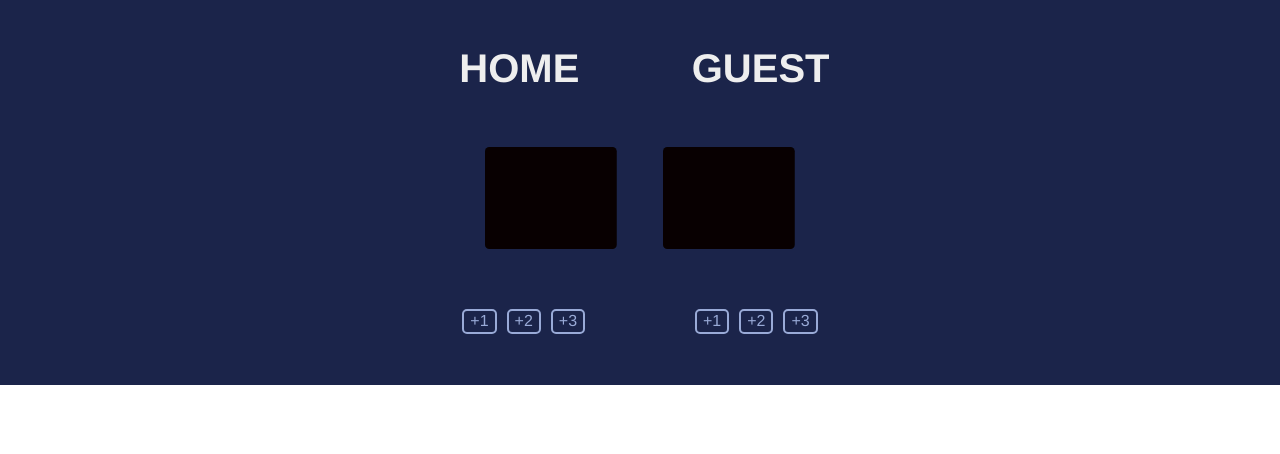
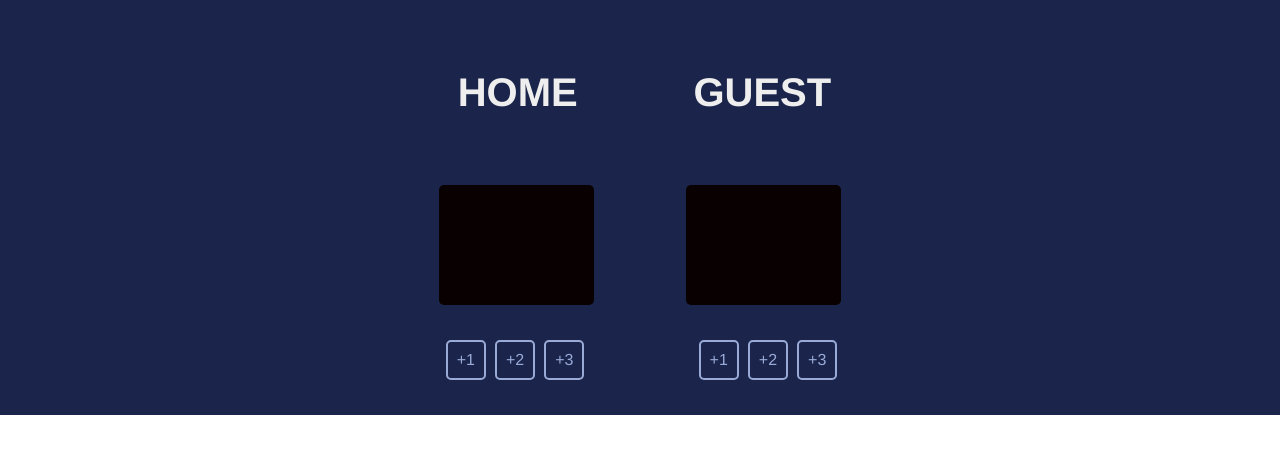
Before and after one commit to modularscript/Basketball-Scoreboard, a website built with Vite: page index.html in a window 1280 px wide. Built offline with nearby package versions, Linux system fonts and the light colour scheme; a web font is replaced by a local one.

Commit message:
Building and learning flex

```diff
--- a/index.css
+++ b/index.css
@@ -23,22 +23,18 @@
   display: flex;
   flex-direction: column;
   justify-content: space-evenly;
-  width: 575px;
-  height: 385px;
+  width: 585px;
+  height: 415px;
   margin: 0 auto;
-
 }
 
 .board-title {
   font-family: "Verdana-Bold", Helvetica;
   display: flex;
-  align-items: flex-end;
   justify-content: space-evenly;
-  /* gap: 15%; */
   color: aliceblue;
   font-weight: 700;
   font-size: 1.8rem;
-  /* align-content: flex-end; */
 }
 
 .board-title-home {
@@ -46,23 +42,15 @@
   font-family: "Verdana-Bold", Helvetica;
   font-size: 40px;
   font-weight: 700;
-  /* left: 85px; */
   letter-spacing: 0;
   line-height: 35.9px;
-  /* position: absolute; */
   text-align: center;
-  /* top: 67px; */
   width: 149px;
 }
 
 .score-display {
   display: flex;
-  align-items: center;
-  align-items: space-between;
-  justify-content: baseline;
-  gap: 15%;
-  text-align: center;
-  margin: 0 auto;
+  justify-content: space-evenly;
 }
 
 
@@ -71,186 +59,26 @@
 
 .score-buttons {
   display: flex;
-  align-items: center;
   justify-content: space-evenly;
+  gap: 16px;
 }
 
-.add-points-btn-home {
+.add-points-btns {
   display: flex;
-  justify-content: space-evenly;
-  gap: 10px;
-  /* flex-wrap: nowrap; */
-  align-content: center;
-  /* align-items: flex-start; */
+  gap: 6px;
+  justify-content: space-around;
+  align-content: space-between;
 }
 
 
-.add-points-btn-home button {
 
+.add-points-btns button {
   background-color: #1b244a;
   border: 2px solid #99aad7;
   border-radius: 5px;
   color: #99aad7;
   font-family: "Cursed Timer ULiL-Regular", Helvetica;
   font-weight: 400;
+  padding: 9px;
+  margin: 0 0 0 3px;
 }
-
-
-
-
-
-/* .add-points-btn-home {
-  height: 45px;
-  left: 82px;
-  position: absolute;
-  top: 271px;
-  width: 155px;
-}
-
-.add-points-btn-home-2 {
-  height: 45px;
-  left: 337px;
-  position: absolute;
-  top: 271px;
-  width: 155px;
-}
-
-
-.plus-three-point {
-  height: 45px;
-  left: 110px;
-  position: absolute;
-  top: 0;
-  width: 47px;
-}
-
-.overlap-group {
-  border: 2px solid;
-  border-color: #99aad7;
-  border-radius: 5px;
-  height: 45px;
-  position: relative;
-  width: 45px;
-}
-
-.text-wrapper {
-  color: #99aad7;
-  font-family: "Cursed Timer ULiL-Regular", Helvetica;
-  font-size: 18px;
-  font-weight: 400;
-  left: 5px;
-  letter-spacing: 0;
-  line-height: 27.8px;
-  position: absolute;
-  text-align: center;
-  top: 7px;
-  white-space: nowrap;
-  width: 30px;
-}
-
-.plus-two-point {
-  height: 45px;
-  left: 54px;
-  position: absolute;
-  top: 0;
-  width: 47px;
-}
-
-.overlap {
-  border-radius: 5px;
-  height: 45px;
-  position: relative;
-  width: 45px;
-}
-
-.text-wrapper-2 {
-  color: #99aad7;
-  font-family: "Cursed Timer ULiL-Regular", Helvetica;
-  font-size: 18px;
-  font-weight: 400;
-  left: 7px;
-  letter-spacing: 0;
-  line-height: 27.8px;
-  position: absolute;
-  text-align: center;
-  top: 9px;
-  white-space: nowrap;
-  width: 30px;
-}
-
-.rectangle {
-  border: 2px solid;
-  border-color: #99aad7;
-  border-radius: 5px;
-  height: 45px;
-  left: 0;
-  position: absolute;
-  top: 0;
-  width: 45px;
-}
-
-.plus-one-point {
-  height: 45px;
-  left: 0;
-  position: absolute;
-  top: 0;
-  width: 47px;
-}
-
-
-
-.overlap-2 {
-  left: 82px;
-  position: absolute;
-  top: 124px;
-}
-
-.home-points-text {
-  color: #f94f6d;
-  font-family: "Cursed Timer ULiL-Regular", Helvetica;
-  font-size: 90px;
-  font-weight: 400;
-  left: 18px;
-  letter-spacing: 0;
-  line-height: 126.7px;
-  position: absolute;
-  text-align: center;
-  top: 0;
-  white-space: nowrap;
-  width: 117px;
-}
-
-.overlap-3 {
-  left: 337px;
-  position: absolute;
-  top: 124px;
-}
-
-.board-title-home {
-  color: #eeeeee;
-  font-family: "Verdana-Bold", Helvetica;
-  font-size: 40px;
-  font-weight: 700;
-  left: 85px;
-  letter-spacing: 0;
-  line-height: 35.9px;
-  position: absolute;
-  text-align: center;
-  top: 67px;
-  width: 149px;
-}
-
-.board-title-home-2 {
-  color: #eeeeee;
-  font-family: "Verdana-Bold", Helvetica;
-  font-size: 40px;
-  font-weight: 700;
-  left: 340px;
-  letter-spacing: 0;
-  line-height: 35.9px;
-  position: absolute;
-
-  text-align: center;
-  top: 67px;
-  width: 149px;
-} */
--- a/index.html
+++ b/index.html
@@ -12,11 +12,14 @@
       <div class="part">
 
         <div class="board-title">
-          <div class="board-title-home">HOME</div>
-          <div class="board-title-home">GUEST</div>
+          <p class="board-title-home">HOME</p>
+          <p class="board-title-home">GUEST</p>
         </div>
 
         <div class="score-display">
+          <!--Note: Vector elementals
+            https://developer.mozilla.org/en-US/docs/Web/SVG/Element/rect
+          -->
           <svg xmlns="http://www.w3.org/2000/svg" width="155" height="120" viewBox="0 0 155 120" fill="none">
             <rect width="155" height="120" rx="5" fill="#080001" />
           </svg>
@@ -28,15 +31,15 @@
         </div>
 
         <div class="score-buttons">
-          <div class="add-points-btn-home">
-            <button class="plus-one-point">+1</button>
-            <button class="plus-two-point">+2</button>
-            <button class="plus-three-point">+3</button>
+          <div class="add-points-btns">
+            <button class="one-point-home">+1</button>
+            <button class="two-point-home">+2</button>
+            <button class="three-point-home">+3</button>
           </div>
-          <div class="add-points-btn-home">
-            <button class="plus-one-point">+1</button>
-            <button class="plus-two-point">+2</button>
-            <button class="plus-three-point">+3</button>
+          <div class="add-points-btns">
+            <button class="one-point-guest">+1</button>
+            <button class="two-point-guest">+2</button>
+            <button class="three-point-guest">+3</button>
           </div>
         </div>
 
```
